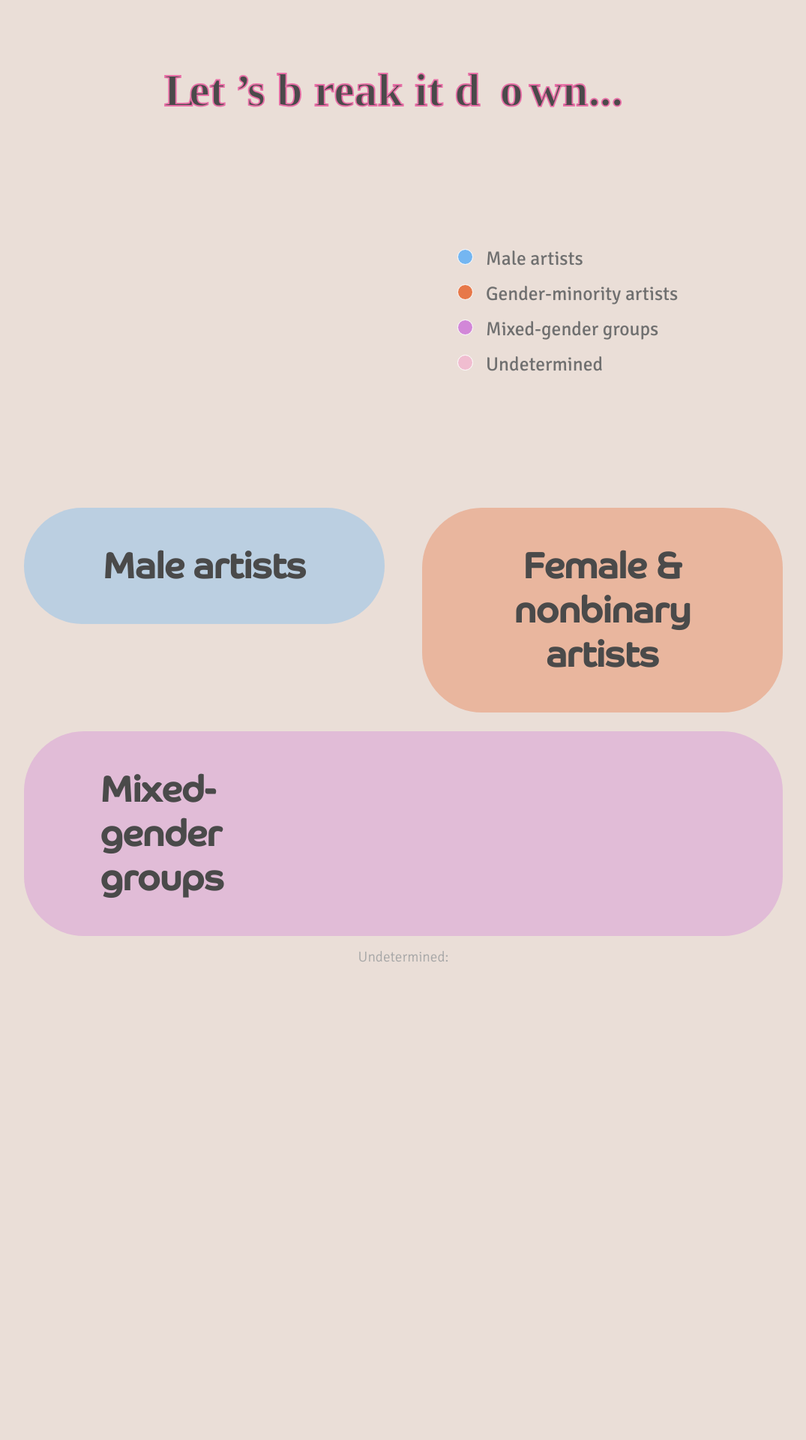
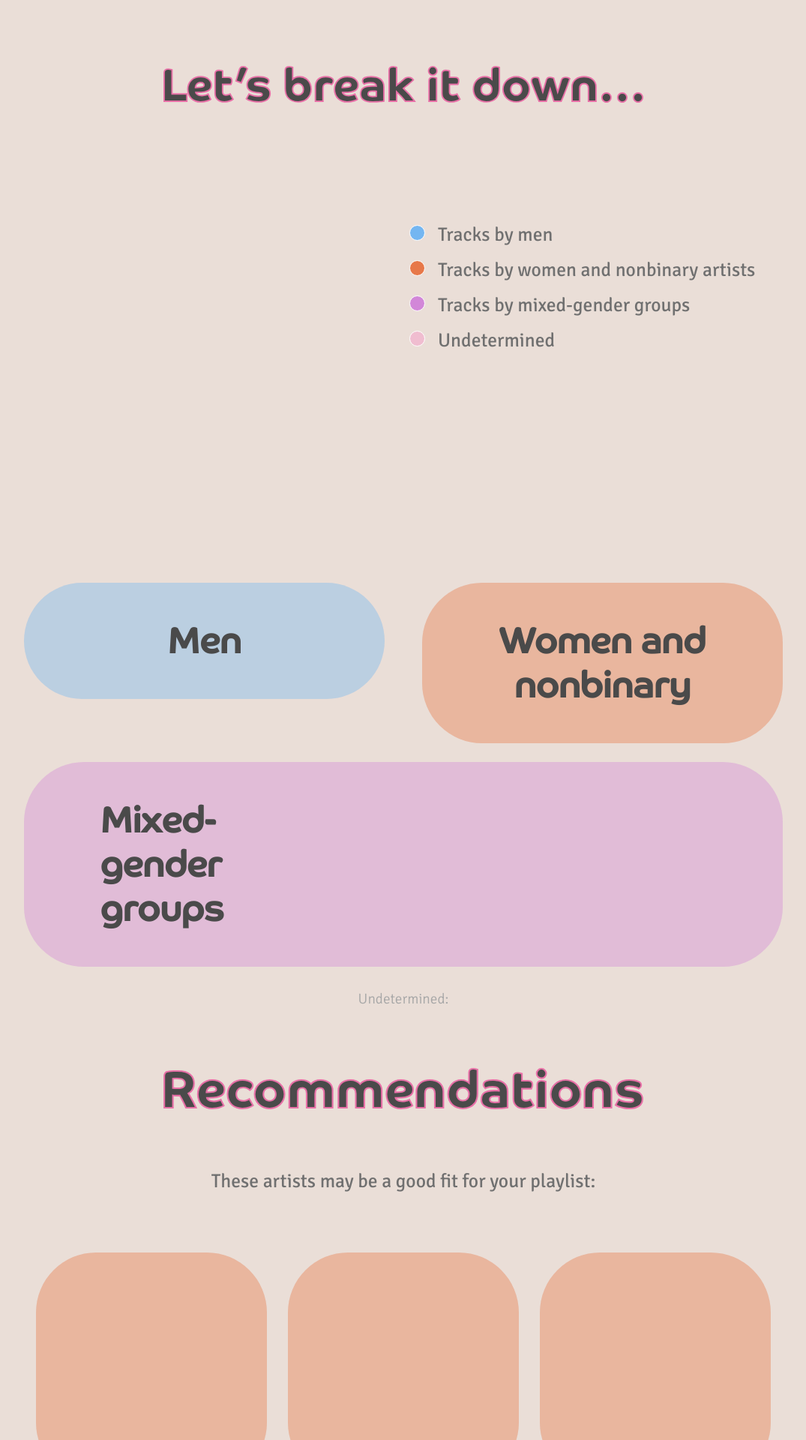
Before and after one commit to caroldinh/contralto, a Flask app: template templates/results.html in a window 1280 px wide. Shown: the part 720-2640 px from the top of the page at 75% size, without its empty margins (102-1177 px from the left). Before the commit the page ends 2003 px from the top, so only its background shows below. Run offline with Flask 2, Linux system fonts and the light colour scheme; the template is opened without the code that fills it: most values are stand-ins (such as "Sample title", 1, 10 or a date in 2020); grey boxes marked "Sample" are stand-in pictures; a database or web service that is not in the repository returns one stand-in record (values such as "Sample title"); data that the repository does not hold is empty; a map, chart or similar area stays blank; some libraries are stand-ins or nearby versions.

```diff
--- a/app.py
+++ b/app.py
@@ -1,10 +1,13 @@
 from flask import Flask, request, render_template, redirect, url_for
-from analyzer import analyze
+from analyzer import analyze, update_recs_table, generate_rec
 import requests
 import sys
 import threading
 import os
 import logging
+import psycopg2
+from psycopg2 import OperationalError
+import random
 
 class PlaylistAnalyzer(threading.Thread):
     def __init__(self, id):
@@ -18,6 +21,12 @@ class PlaylistAnalyzer(threading.Thread):
             "mixed_gender":{},
             "undetermined":{}
         }
+        self.recs = {
+            "60-100":None,
+            "30-60":None,
+            "0-30":None
+        }
+        self.top_artists = []
         super().__init__()
 
     def run(self):
@@ -53,34 +62,86 @@ class PlaylistAnalyzer(threading.Thread):
         if('items' in tracks):
             total_tracks = len(tracks['items'])
             current_track = 0
+            artist_result = 'UND'
+
+            # Start looping through all songs
             for track in tracks['items']:
                 track_artists = track['track']['artists']
                 for artist in track_artists:
                     total += 1
-                    artist_id = artist['id']
-                    artist_name = artist['name']
-                    print(artist_name)
-                    if(artist_name in artists_checked):
-                        result = artists_checked[artist_name]
+                    artist_info = requests.get(artist['href'], headers=headers).json()
+                    artist_id = artist_info['id']
+                    print(artist_info['name'])
+                    occurrences = 1
+                    if(artist_id in artists_checked):
+                        artist_result = artists_checked[artist_id]
+                        if(artist_result == "F" or artist_result == "X"):
+                            underrepresented += 1
+                            occurrences = self.artists['underrepresented'][artist_id]['occurrences'] + 1
+                            self.artists['underrepresented'][artist_id]['occurrences'] = occurrences
+                        elif(artist_result == "M"):
+                            occurrences = self.artists['male_led'][artist_id]['occurrences'] + 1
+                            self.artists['male_led'][artist_id]['occurrences'] = occurrences
+                        elif(artist_result == "MIX"):
+                            occurrences = self.artists['mixed_gender'][artist_id]['occurrences'] + 1
+                            self.artists['mixed_gender'][artist_id]['occurrences'] = occurrences
+                        else:
+                            occurrences = self.artists['undetermined'][artist_id]['occurrences'] + 1
+                            self.artists['undetermined'][artist_id]['occurrences'] = occurrences
                     else:
-                        result = analyze(artist_id, artist_name)
-                        if(result == "F" or result == "X"):
+                        artist_result = analyze(artist_info)
+                        artist_info['occurrences'] = 1
+                        if(artist_result == "F" or artist_result == "X"):
                             underrepresented += 1
-                            self.artists['underrepresented'][artist['id']] = artist['name']
-                        elif(result == "M"):
-                            self.artists['male_led'][artist['id']] = artist['name']
-                        elif(result == "MIX"):
-                            self.artists['mixed_gender'][artist['id']] = artist['name']
+                            self.artists['underrepresented'][artist['id']] = artist_info
+                        elif(artist_result == "M"):
+                            self.artists['male_led'][artist['id']] = artist_info
+                        elif(artist_result == "MIX"):
+                            self.artists['mixed_gender'][artist['id']] = artist_info
                         else:
-                            self.artists['undetermined'][artist['id']] = artist['name']
-                            artists_checked[artist_name] = result
-                    print(result)
+                            self.artists['undetermined'][artist['id']] = artist_info
+                        artists_checked[artist_id] = artist_result
+                    if(len(self.top_artists) == 0):
+                        self.top_artists.append(artist_info)
+                    else:
+                        index = len(self.top_artists) - 1
+                        while(self.top_artists[index]['id'] != artist_info['id'] and \
+                            self.top_artists[index]['occurrences'] < occurrences and index > 0):
+                            index -= 1
+                        if(self.top_artists[index]['id'] == artist_info['id']):
+                            self.top_artists[index]['occurrences'] = occurrences
+                        elif(index < len(self.top_artists) - 1):
+                            self.top_artists.insert(index, artist_info)
+                        if(len(self.top_artists) > 5):
+                            self.top_artists.pop()
+                    print("RESULT: " + artist_result)
                     print()
                 current_track += 1
                 self.progress = current_track / total_tracks
 
+            self.result = str(round((underrepresented / total) * 100, 1))
+            # Go back through and update recommendations tables for artists in this playlist
+            for category in self.artists:
+                for outer_artist in self.artists[category]:
+                    for inner_artist in self.artists['underrepresented']:
+                        if(outer_artist == inner_artist):
+                            pass
+                        else:
+                            update_recs_table(self.artists[category][outer_artist], self.artists['underrepresented'][inner_artist])
+                    print()
+
             print()
-            self.result = str(round((underrepresented / total) * 100, 1))
+            rec_artists = []
+            for x in range(3):
+                rec_artist = random.choice(self.top_artists)
+                if(len(self.top_artists) > 3):
+                    self.top_artists.remove(rec_artist)
+            count = 0
+            for popularity in self.recs:
+                if(len(rec_artists) > count):
+                    self.recs[popularity] = generate_rec(rec_artists[count]['id'], popularity)
+                    if(self.recs[popularity] == None):
+                        self.recs[popularity] = generate_rec(rec_artists[count]['id'])
 
         else:
             self.result = "Playlist not found"
@@ -154,5 +215,9 @@ def get_artists(playlist_id):
     else:
         return ""
 
+@app.route('/<artist_id>/recs-table/')
+def generate_recs_table(artist_id):
+    return generate_rec(artist_id)
+
 if __name__ == '__main__':
     app.run(threaded=True)
--- a/static/css/style.css
+++ b/static/css/style.css
@@ -198,6 +198,9 @@ p {
     color: var(--text-color-light);
     font-weight: lighter;
     font-size: 1.5vw;
+    width: 80%;
+    float: center;
+    margin: auto;
 }
 
 .orange {
@@ -251,22 +254,29 @@ p {
 }
 
 #result-section-2{
-    display: flex;
+    display: block;
+    overflow: auto;
 }
 
 #chart-container{
-    width: 35vw;
+    float: left;
+    position: relative;
+    width: 30vw !important;
     margin-left: 15vw;
     margin-top: 10vh;
-    margin-bottom: 5vh;
+    margin-bottom: 0;
+    height: 25vw;
 }
 
 #chart-label{
-    width: 35vw;
+    float: left;
+    position: relative;
+    width: 40vw !important;
     padding-left: 5vw;
     margin-top: 0;
     margin-bottom: 0;
     padding-top: 20vh;
+    height: 25vw;
 }
 
 .label-item{
@@ -404,3 +414,26 @@ p {
 #undetermined{
     margin-bottom: 10vh;
 }
+
+.spacer{
+    height: 8vh;
+}
+
+#artist-recommendations{
+   display:flex;
+   padding-right: 10vw;
+   padding-left: 10vw;
+}
+
+.artist-rec{
+    background-color: rgba(var(--orange-rgb), 0.4);
+    width: 24vw;
+    margin-right: auto;
+    margin-left: auto;
+    height: 24vw;
+    border-radius: 10vh;
+}
+
+#result-section-3{
+    display: block;
+}
--- a/static/scripts/doughnut.js
+++ b/static/scripts/doughnut.js
@@ -6,21 +6,62 @@ window.onload = function displayChart(){
         url: "/" + id + "/artists/",
         type: "get",
         success: function(response) {
+            let tracks_male = 0;
+            const maleArtists = document.getElementById("male-artists").getElementsByClassName("artists-list")[0];
+            Object.values(response.male_led).forEach(function(element){
+                let artist = document.createElement("span");
+                artist.className = "male-artist";
+                artist.innerText=element.name;
+                tracks_male += element.occurances;
+                maleArtists.appendChild(artist);
+            });
+
+            let tracks_underrep = 0;
+            const underrepArtists = document.getElementById("underrep-artists").getElementsByClassName("artists-list")[0];
+            Object.values(response.underrepresented).forEach(function(element){
+                let artist = document.createElement("span");
+                artist.className = "underrep-artist";
+                artist.innerText=element.name;
+                tracks_underrep += element.occurances;
+                underrepArtists.appendChild(artist);
+            });
+
+            let tracks_mixed = 0;
+            const mixedGender = document.getElementById("mixed-gender").getElementsByClassName("artists-list")[0];
+            Object.values(response.mixed_gender).forEach(function(element){
+                let artist = document.createElement("span");
+                artist.className = "mixed-group";
+                artist.innerText=element.name;
+                tracks_mixed += element.occurances;
+                mixedGender.appendChild(artist);
+            });
+
+            let tracks_undetermined = 0;
+            const undeterminedArtists = document.getElementById("undetermined-artists");
+            let count = 0;
+            Object.values(response.undetermined).forEach(function(element){
+                let artist = document.createElement("span");
+                tracks_undetermined += element.occurances;
+                if(count == Object.values(response.undetermined).length - 1){
+                    artist.innerText=element.name;
+                } else {
+                    artist.innerText=element.name + ", ";
+                }
+                undeterminedArtists.appendChild(artist);
+                count++;
+            });
+
             const ctx = $("#artists-chart");
-            let male_led = Object.keys(response.male_led).length;
-            let underrepresented = Object.keys(response.underrepresented).length;
-            let mixed_gender = Object.keys(response.mixed_gender).length;
-            let undetermined = Object.keys(response.undetermined).length;
             const data = {
                 labels: [
-                    'Male artists',
-                    'Female or nonbinary artists',
+                    'Men',
+                    'Women & nonbinary',
                     'Mixed-gender bands',
                     'Undetermined'
                 ],
                 datasets: [{
                     label: 'Artist Data',
-                    data: [male_led, underrepresented, mixed_gender, undetermined],
+                    data: [tracks_male, tracks_underrep, tracks_mixed, tracks_undetermined],
                     backgroundColor: [
                         '#71B2EB',
                         '#E77849',
@@ -51,34 +92,6 @@ window.onload = function displayChart(){
 
             const myChart = new Chart(ctx, config);
 
-            const maleArtists = document.getElementById("male-artists").getElementsByClassName("artists-list")[0];
-            Object.values(response.male_led).forEach(function(element){
-                let artist = document.createElement("span");
-                artist.className = "male-artist";
-                artist.innerText=element;
-                maleArtists.appendChild(artist);
-            });
-
-            const underrepArtists = document.getElementById("underrep-artists").getElementsByClassName("artists-list")[0];
-            Object.values(response.underrepresented).forEach(function(element){
-                let artist = document.createElement("span");
-                artist.className = "underrep-artist";
-                artist.innerText=element;
-                underrepArtists.appendChild(artist);
-            });
-
-            const mixedGenderGroups = document.getElementById("undetermined-artists");
-            let count = 0;
-            Object.values(response.undetermined).forEach(function(element){
-                let artist = document.createElement("span");
-                if(count == Object.values(response.undetermined).length - 1){
-                    artist.innerText=element;
-                } else {
-                    artist.innerText=element + ", ";
-                }
-                mixedGenderGroups.appendChild(artist);
-                count++;
-            });
         },
         error: function(xhr) {
             //Do Something to handle error
--- a/templates/results.html
+++ b/templates/results.html
@@ -31,7 +31,8 @@
 <body>
 
     <div id="result-secton-1">
-      <div class="flex-col"><p id="result-message"><span class="dark-pink">{{result}}%</span> of this playlist is led by a gender-minority artist.</p></div>
+      <div class="flex-col"><p id="result-message"><span class="dark-pink">{{result}}%</span> of this playlist is led by a woman
+        or non-binary artist.</p></div>
       <div class="flex-col">
         <img id="playlist-cover" src="{{playlist['images'][0]['url']}}">
         <p id="display-playlist-name">{{playlist['name']}}</p>
@@ -43,19 +44,19 @@
 
     <div id="result-secton-2">
       <img class="header-image" src="{{ url_for('static', filename='images/LetsBreakItDown.svg') }}">
-      <div id="chart-container" class="flex-col"><canvas id="artists-chart"></canvas></div>
-      <div id="chart-label" class="flex-col">
+      <div id="chart-container"><canvas id="artists-chart"></canvas></div>
+      <div id="chart-label">
         <div class="label-item">
           <span class="dot fill-blue"></span>
-          <p>Male artists</p>
+          <p>Tracks by men</p>
         </div>
         <div class="label-item">
           <span class="dot fill-orange"></span>
-          <p>Gender-minority artists</p>
+          <p>Tracks by women and nonbinary artists</p>
         </div>
         <div class="label-item">
           <span class="dot fill-purple"></span>
-          <p>Mixed-gender groups</p>
+          <p>Tracks by mixed-gender groups</p>
         </div>
         <div class="label-item">
           <span class="dot fill-pink"></span>
@@ -66,11 +67,11 @@
 
     <div id="result-section-3">
       <div id="male-artists" class="flex-col">
-        <h3>Male artists</h3>
+        <h3>Men</h3>
         <div class="artists-list"></div>
       </div>
       <div id="underrep-artists" class="flex-col">
-        <h3>Female & nonbinary artists</h3>
+        <h3>Women and nonbinary</h3>
         <div class="artists-list"></div>
       </div><br>
       <div id="mixed-gender">
@@ -78,7 +79,29 @@
         <div class="artists-list"></div>
       </div>
       <div id="undetermined">
+        <br>
         <p class="caption">Undetermined: <span id="undetermined-artists"></span></p>
+      </div>
+
+      <div id="result-section-4">
+        <img class="header-image" src="{{ url_for('static', filename='images/Recommendations.svg') }}">
+        <div class="spacer"></div>
+        <p>These artists may be a good fit for your playlist:</p>
+        <div class="spacer"></div>
+        <div id="artist-recommendations">
+          <div class="artist-rec">
+            <div class="rec-cover" id="rec1-cover"></div>
+          </div>
+          <div class="artist-rec">
+            <div class="rec-cover" id="rec2-cover"></div>
+          </div>
+          <div class="artist-rec">
+            <div class="rec-cover" id="rec3-cover"></div>
+          </div>
+
+          </div>
+        </div>
+        <div class="spacer"></div>
       </div>
 
     <script src="https://cdnjs.cloudflare.com/ajax/libs/Chart.js/3.7.0/chart.min.js" integrity="sha512-TW5s0IT/IppJtu76UbysrBH9Hy/5X41OTAbQuffZFU6lQ1rdcLHzpU5BzVvr/YFykoiMYZVWlr/PX1mDcfM9Qg==" crossorigin="anonymous" referrerpolicy="no-referrer"></script>
```
Also changed, not shown: analyzer.py (+82 -8 lines), static/images/FactCheckOurData.svg, static/images/LetsBreakItDown.svg, static/images/Recommendations.svg.
